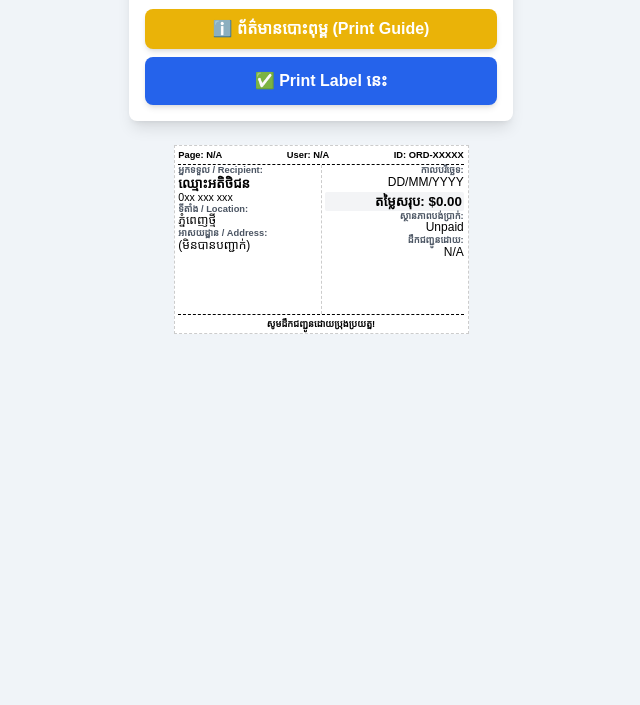
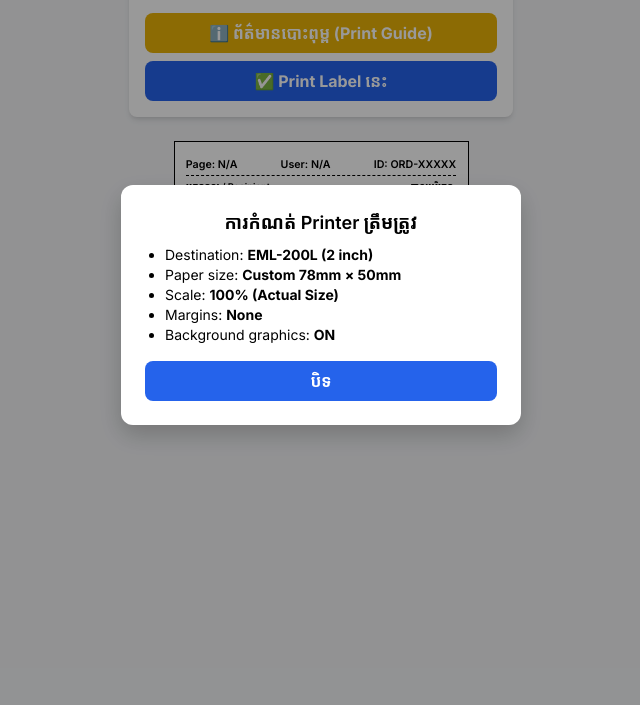
Before and after one commit to samnangh849-source/ButtonTest, a plain HTML site: page label_printer.html in a window 1280 px wide. Shown: the part 95-800 px from the top of the page, without its empty margins (319-959 px from the left). Drawn offline with nearby package versions, Linux system fonts and the light colour scheme.

Commit message:
Update label_printer.html

```diff
--- a/label_printer.html
+++ b/label_printer.html
@@ -1,76 +1,85 @@
 <html lang="km">
 <head>
-    <meta charset="UTF-8">
-    <meta name="viewport" content="width=device-width, initial-scale=1.0">
+  <meta charset="UTF-8" />
+  <meta name="viewport" content="width=device-width, initial-scale=1.0" />
   <title>Label Printer (78mm x 50mm)</title>
   <script src="https://cdn.tailwindcss.com"></script>
+  <link href="https://fonts.googleapis.com/css2?family=Inter:wght@400;500;600;700&display=swap" rel="stylesheet">
   <style>
     html, body {
       box-sizing: border-box;
-            font-family: 'Arial', 'Inter', sans-serif;
+      font-family: 'Inter', 'Noto Sans Khmer', sans-serif;
+      color: #000;
+      background-color: #f3f4f6;
     }
-        *, *:before, *:after { box-sizing: inherit; }
+    *, *::before, *::after { box-sizing: inherit; }
 
+    /* Label Container */
     #label-container {
-            width: 295px;   /* 78mm */
-            height: 189px;  /* 50mm */
-            background-color: white;
+      width: 295px;  /* 78mm */
+      height: 189px; /* 50mm */
+      background: #fff;
+      padding: 4mm 3mm;
       margin: 0 auto;
-            padding: 1mm;
       display: flex;
       flex-direction: column;
       justify-content: space-between;
-            font-size: 8pt;
-            line-height: 1.15;
       overflow: hidden;
-            border: 1px dashed #ccc;
+      border: 1px solid #000;
     }
 
     .label-header {
-            border-bottom: 1px dashed #000;
       display: flex;
       justify-content: space-between;
-            font-size: 7pt;
-            font-weight: bold;
-            padding-bottom: 1mm;
+      font-weight: 600;
+      font-size: 8pt;
+      border-bottom: 1px dashed #000;
+      padding-bottom: 2px;
     }
 
-        .info-row {
+    .info-section {
       display: flex;
       justify-content: space-between;
       flex-grow: 1;
-            gap: 1mm;
+      padding-top: 2px;
     }
 
-        .info-block { flex: 1; }
-        .info-block.right {
-            text-align: right;
-            border-left: 1px dashed #ccc;
-            padding-left: 1mm;
-            width: 40%;
+    .info-block {
+      display: flex;
+      flex-direction: column;
+      justify-content: space-between;
     }
-        .info-block.left { width: 60%; }
 
-        .big-text { font-size: 10pt; font-weight: 700; }
-        .small-text { font-size: 7pt; color: #4b5563; }
-        .data-text { font-size: 9pt; font-weight: 500; }
+    .left { width: 60%; }
+    .right { width: 38%; text-align: right; }
+
+    .label-title {
+      font-size: 7pt;
+      font-weight: 600;
+      margin-top: 2px;
+    }
+
+    .label-value {
+      font-size: 9pt;
+      font-weight: 500;
+      margin-bottom: 2px;
+    }
 
     .total-box {
-            background-color: #f3f4f6;
-            color: #000;
-            padding: 0.5mm;
-            border-radius: 0.125rem;
+      border: 1px solid #000;
       font-weight: 700;
       font-size: 10pt;
-            margin-top: 0.5mm;
+      padding: 2px 3px;
+      margin-top: 2px;
+      text-align: center;
     }
 
     .label-footer {
       border-top: 1px dashed #000;
       text-align: center;
-            font-size: 7pt;
-            font-weight: bold;
-            padding-top: 1mm;
+      font-weight: 600;
+      font-size: 7.5pt;
+      padding-top: 2px;
     }
 
     @media print {
@@ -85,22 +94,17 @@
       #label-container {
         width: 295px;
         height: 189px;
-                margin: 0 !important;
-                padding: 1mm !important;
-                border: none !important;
-                box-shadow: none !important;
-                border-radius: 0 !important;
-                overflow: hidden !important;
+        margin: 0;
+        border: none;
+        box-shadow: none;
         page-break-after: always;
       }
 
       .no-print { display: none !important; }
     }
 
-        body { background-color: #f0f4f8; padding: 1rem; }
-
-        /* Modal Styling */
-        #print-guide-modal {
+    /* UI and Modal */
+    .modal-bg {
       position: fixed;
       inset: 0;
       background: rgba(0,0,0,0.4);
@@ -109,7 +113,7 @@
       justify-content: center;
       z-index: 50;
     }
-        #print-guide-content {
+    .modal-content {
       background: white;
       padding: 1.5rem;
       border-radius: 0.75rem;
@@ -121,38 +125,38 @@
 </head>
 <body>
 
-    <!-- UI មុនព្រីន -->
-    <div class="no-print max-w-sm mx-auto p-4 bg-white rounded-lg shadow-lg mb-6 text-center">
-        <h1 class="text-xl font-bold text-gray-800 mb-2">ទម្រង់ព្រីន Label</h1>
-        <p class="text-sm text-gray-600 mb-4">សូមពិនិត្យទិន្នន័យ មុននឹងបោះពុម្ព។ ទំហំ (78mm x 50mm)</p>
+  <!-- Pre-Print Controls -->
+  <div class="no-print max-w-sm mx-auto p-4 bg-white rounded-lg shadow-md mb-6 text-center">
+    <h1 class="text-lg font-semibold mb-2 text-gray-800">Label Printer (78mm x 50mm)</h1>
+    <p class="text-sm text-gray-600 mb-4">ពិនិត្យទិន្នន័យ មុនព្រីន។ អក្សរពណ៌ខ្មៅស្អាត សម្រាប់ Thermal Printer។</p>
 
     <div class="flex flex-col gap-2">
-            <button id="guideButton" class="bg-yellow-500 hover:bg-yellow-600 text-white font-bold py-2 px-4 rounded-lg shadow-md transition duration-300">
+      <button id="guideButton" class="bg-yellow-500 hover:bg-yellow-600 text-white font-bold py-2 px-4 rounded-lg transition">
         ℹ️ ព័ត៌មានបោះពុម្ព (Print Guide)
       </button>
 
-            <button id="printButton" class="bg-blue-600 hover:bg-blue-700 text-white font-bold py-3 px-4 rounded-lg shadow-md transition duration-300">
+      <button id="printButton" class="bg-blue-600 hover:bg-blue-700 text-white font-bold py-2 px-4 rounded-lg transition">
         ✅ Print Label នេះ
       </button>
     </div>
   </div>
 
-    <!-- Modal (Print Guide) -->
-    <div id="print-guide-modal" class="no-print flex">
-        <div id="print-guide-content">
-            <h2 class="text-lg font-bold mb-2 text-gray-800">ការកំណត់ Printer ត្រឹមត្រូវ</h2>
-            <ul class="list-disc pl-5 text-sm text-gray-700 mb-4 text-left">
-                <li>ជ្រើស <strong>Destination:</strong> EML-200L (2 inch)</li>
-                <li><strong>Paper size:</strong> Custom 78mm × 50mm</li>
-                <li><strong>Scale:</strong> 100% (Actual Size)</li>
-                <li><strong>Margins:</strong> None</li>
-                <li><strong>Background graphics:</strong> ON</li>
+  <!-- Print Guide Modal -->
+  <div id="print-guide-modal" class="modal-bg flex">
+    <div class="modal-content text-center">
+      <h2 class="text-lg font-semibold mb-2">ការកំណត់ Printer ត្រឹមត្រូវ</h2>
+      <ul class="list-disc pl-5 text-left text-sm mb-4">
+        <li>Destination: <b>EML-200L (2 inch)</b></li>
+        <li>Paper size: <b>Custom 78mm × 50mm</b></li>
+        <li>Scale: <b>100% (Actual Size)</b></li>
+        <li>Margins: <b>None</b></li>
+        <li>Background graphics: <b>ON</b></li>
       </ul>
-            <button id="closeGuide" class="bg-blue-600 hover:bg-blue-700 text-white font-bold py-2 px-4 rounded-lg w-full">បិទ</button>
+      <button id="closeGuide" class="bg-blue-600 hover:bg-blue-700 text-white font-semibold py-2 px-4 rounded-lg w-full">បិទ</button>
     </div>
   </div>
 
-    <!-- Label Container -->
+  <!-- Label -->
   <div id="label-container">
     <div class="label-header">
       <span>Page: <span id="label-page">N/A</span></span>
@@ -160,30 +164,35 @@
       <span>ID: <span id="label-order-id">ORD-XXXXX</span></span>
     </div>
 
-        <div class="info-row">
+    <div class="info-section">
       <div class="info-block left">
-                <div class="small-text font-bold">អ្នកទទួល / Recipient:</div>
-                <div id="label-name" class="big-text">ឈ្មោះអតិថិជន</div>
-                <div id="label-phone">0xx xxx xxx</div>
-
-                <div class="small-text font-bold">ទីតាំង / Location:</div>
-                <div id="label-location" class="data-text">ភ្នំពេញថ្មី</div>
-
-                <div class="small-text font-bold">អាសយដ្ឋាន / Address:</div>
-                <div id="label-address" class="data-text">(មិនបានបញ្ជាក់)</div>
+        <div>
+          <div class="label-title">អ្នកទទួល / Recipient:</div>
+          <div id="label-name" class="label-value">ឈ្មោះអតិថិជន</div>
+          <div id="label-phone" class="label-value">0xx xxx xxx</div>
+        </div>
+        <div>
+          <div class="label-title">ទីតាំង / Location:</div>
+          <div id="label-location" class="label-value">ភ្នំពេញថ្មី</div>
+          <div class="label-title">អាសយដ្ឋាន / Address:</div>
+          <div id="label-address" class="label-value">(មិនបានបញ្ជាក់)</div>
+        </div>
       </div>
 
       <div class="info-block right">
-                <div class="small-text font-bold">កាលបរិច្ឆេទ:</div>
-                <div id="label-date" class="data-text">DD/MM/YYYY</div>
-
+        <div>
+          <div class="label-title">កាលបរិច្ឆេទ:</div>
+          <div id="label-date" class="label-value">DD/MM/YYYY</div>
+        </div>
+        <div>
           <div class="total-box">តម្លៃសរុប: <span id="label-total">$0.00</span></div>
-
-                <div class="small-text font-bold">ស្ថានភាពបង់ប្រាក់:</div>
-                <div id="label-payment" class="data-text">Unpaid</div>
-
-                <div class="small-text font-bold">ដឹកជញ្ជូនដោយ:</div>
-                <div id="label-shipping" class="data-text">N/A</div>
+        </div>
+        <div>
+          <div class="label-title">ស្ថានភាពបង់ប្រាក់:</div>
+          <div id="label-payment" class="label-value">Unpaid</div>
+          <div class="label-title">ដឹកជញ្ជូនដោយ:</div>
+          <div id="label-shipping" class="label-value">N/A</div>
+        </div>
       </div>
     </div>
 
@@ -206,22 +215,17 @@ document.addEventListener('DOMContentLoaded', () => {
         document.getElementById('label-shipping').textContent = params.shipping || 'N/A';
 
         const today = new Date();
-        const d = `${String(today.getDate()).padStart(2, '0')}/${String(today.getMonth() + 1).padStart(2, '0')}/${today.getFullYear()}`;
+        const d = `${String(today.getDate()).padStart(2, '0')}/${String(today.getMonth()+1).padStart(2, '0')}/${today.getFullYear()}`;
         document.getElementById('label-date').textContent = d;
       }
 
-    // Print button
       document.getElementById('printButton').addEventListener('click', () => window.print());
-
-    // Guide modal
       const guideBtn = document.getElementById('guideButton');
       const guideModal = document.getElementById('print-guide-modal');
       const closeGuide = document.getElementById('closeGuide');
-
       guideBtn.addEventListener('click', () => guideModal.style.display = 'flex');
       closeGuide.addEventListener('click', () => guideModal.style.display = 'none');
     });
   </script>
-
 </body>
 </html>
```
Lines whose indentation alone changed are shown as unchanged.
